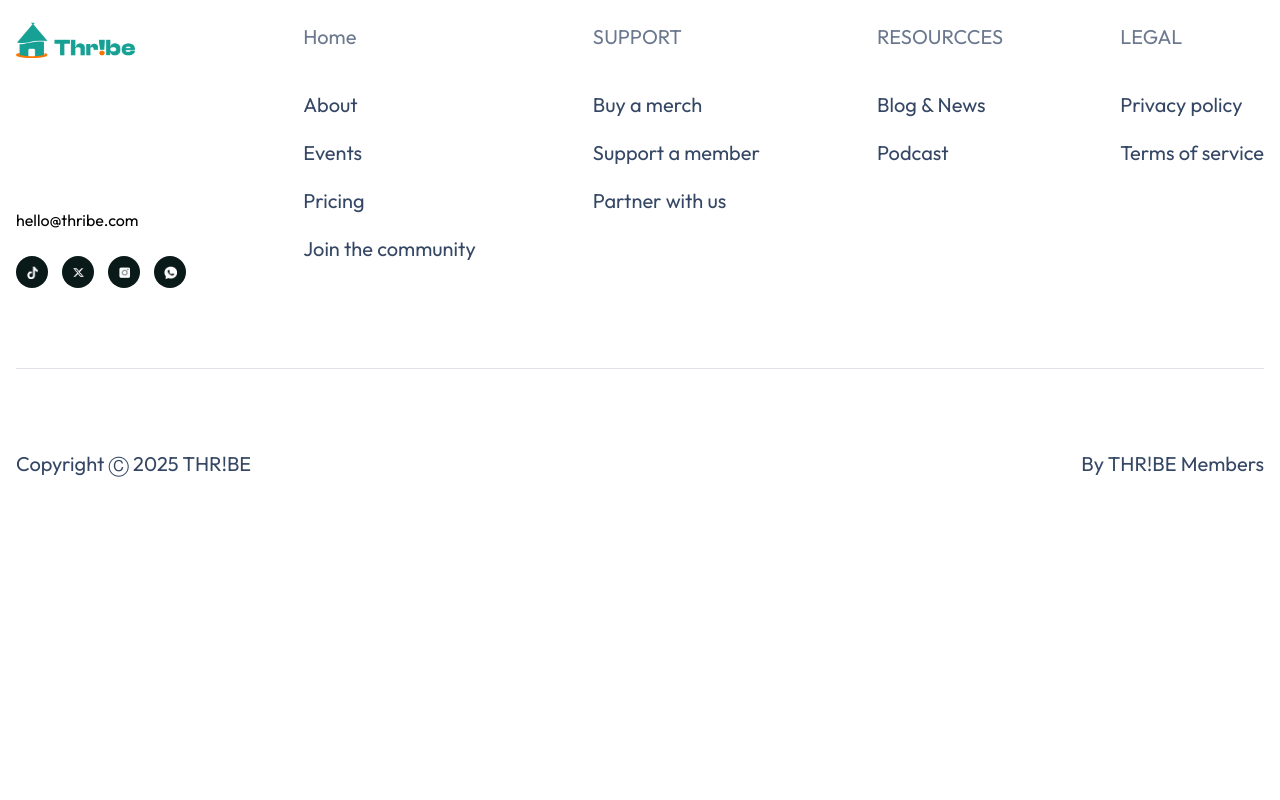
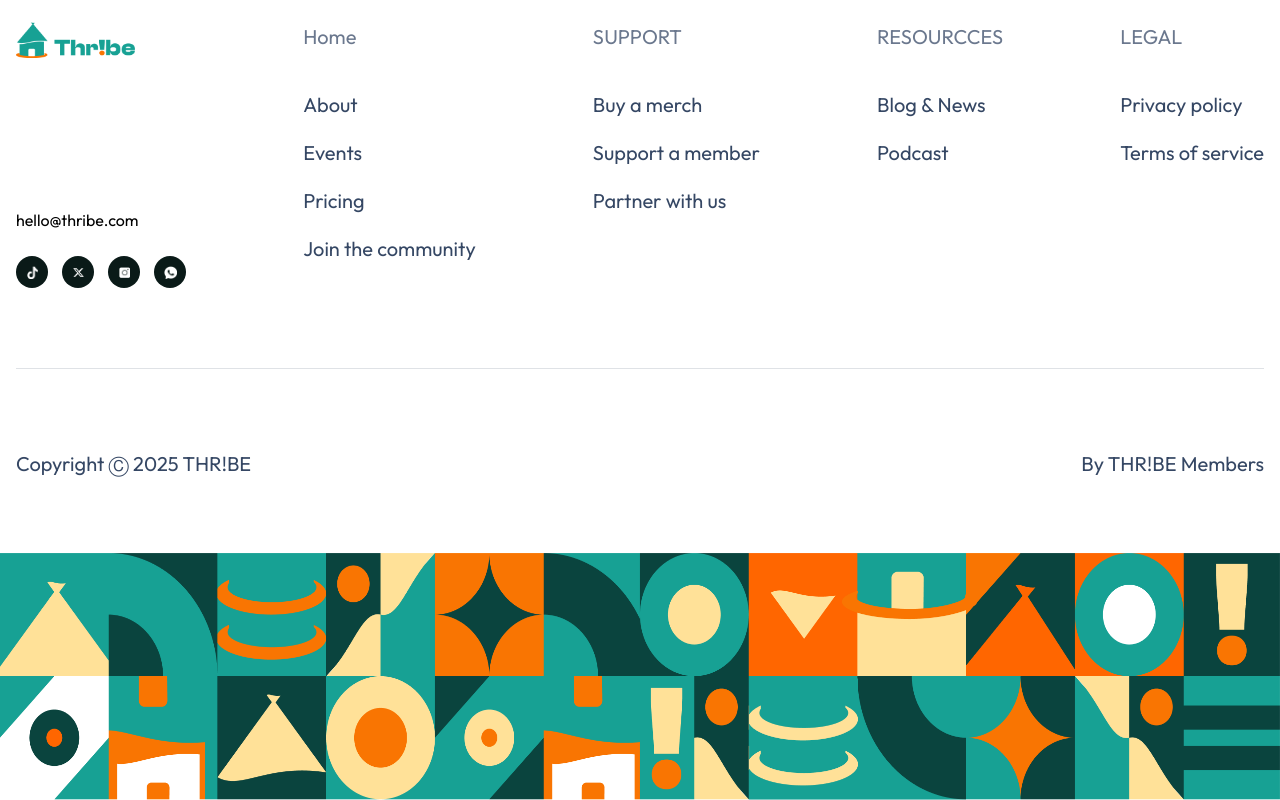
Before and after one commit to chiaka1996/thribes, a Next.js app: page / in a window 1280 px wide. Shown: the part 6924-7724 px from the top of the page. Before the commit the page ends 7477 px from the top, so only its background shows below. Built offline with nearby package versions, Linux system fonts and the light colour scheme; a web font is replaced by a local one.

Commit message:
working on the landing page

```diff
--- a/src/app/components/Footer.jsx
+++ b/src/app/components/Footer.jsx
@@ -3,7 +3,8 @@ import Link from "next/link";
 
 const Footer = () => {
     return (
-        <section className="bg-[#FFF] pt-[120px] pb-[74px] font-Outfit">
+        <div>
+        <section className="bg-[#FFF] pt-[120px] pb-[74px]">
           <div className="max-w-[1248px] mx-auto px-[16px] md:px-[20px] xl:px-0">
             <div className="flex justify-between  items-start">
                 <div>
@@ -102,6 +103,10 @@ const Footer = () => {
             </div>
             </div>
         </section>
+          <div className="relative w-full h-[247px]">
+            <Image src="/img/footer.png" fill alt="thribe community banner" className="obejct-cover" />
+          </div>
+        </div>
     )
 }
 
--- a/src/app/layout.js
+++ b/src/app/layout.js
@@ -36,7 +36,7 @@ export const metadata = {
 
 export default function RootLayout({ children }) {
   return (
-    <html lang="en"  className={`${outfit.variable} ${clashDisplay.variable} antialiased`}>
+    <html lang="en"  className={`${outfit.variable} ${clashDisplay.variable} font-[400] antialiased`}>
       <body
         className={outfit.className}>
         {children}
```
Also changed, not shown: public/img/footer.png (added).
